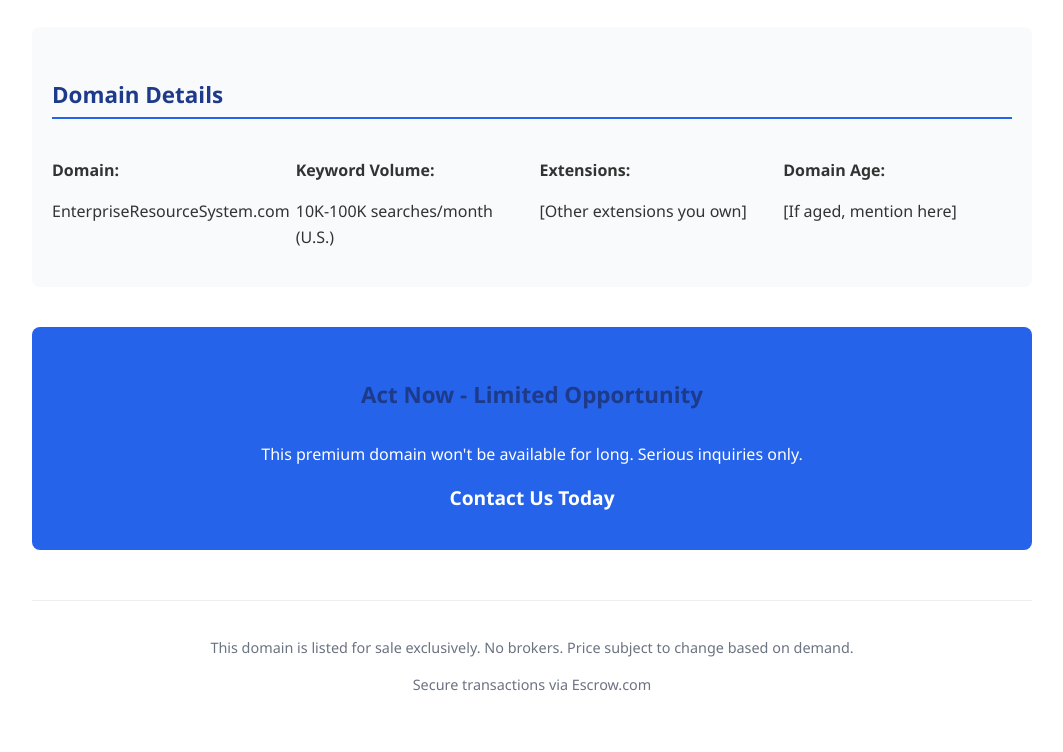
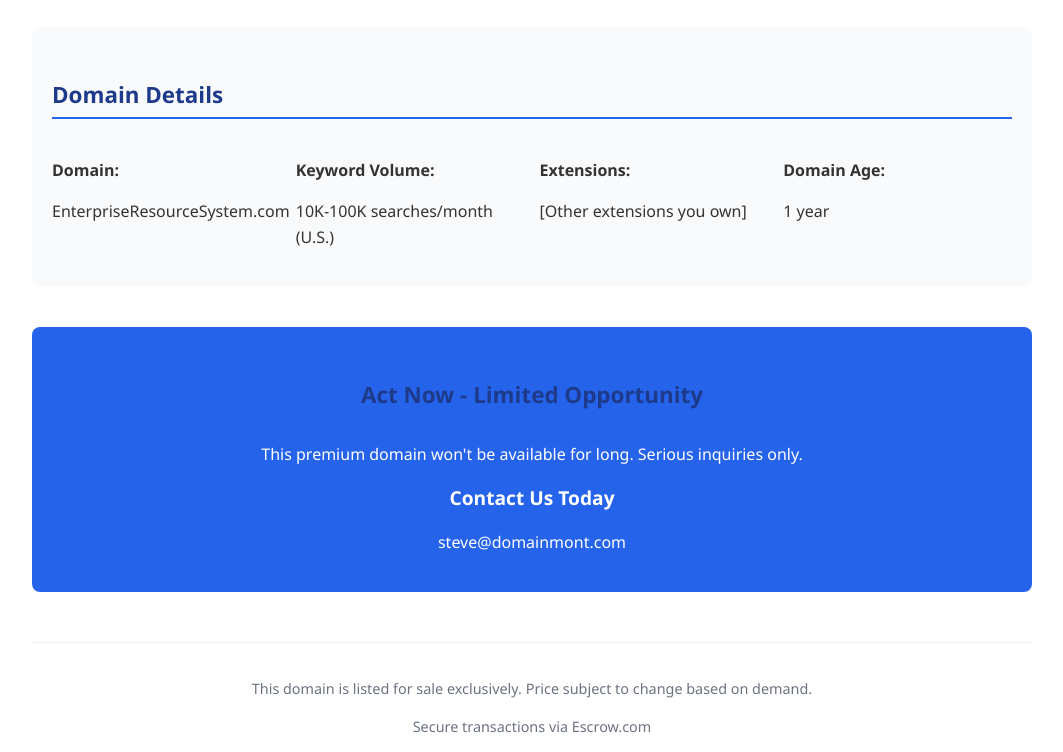
Before and after one commit to kukatinga/erp, a plain HTML site: page index.html in a window 1280 px wide. Shown: the part 1149-1901 px from the top of the page, without its empty margins (108-1171 px from the left). Before the commit the page ends 1859 px from the top, so only its background shows below. Drawn offline with Linux system fonts and the light colour scheme.

Commit message:
Update index.html

```diff
--- a/index.html
+++ b/index.html
@@ -163,7 +163,7 @@
             </div>
             <div>
                 <p><strong>Domain Age:</strong></p>
-                <p>[If aged, mention here]</p>
+                <p>1 year </p>
             </div>
         </div>
     </div>
@@ -171,11 +171,12 @@
     <div class="cta">
         <h3>Act Now - Limited Opportunity</h3>
         <p>This premium domain won't be available for long. Serious inquiries only.</p>
-        <p><a href="mailto:your@email.com?subject=Inquiry%20About%20EnterpriseResourceSystem.com">Contact Us Today</a></p>
+        <p><a href="mailto:steve@domainmont.com?subject=Inquiry%20About%20EnterpriseResourceSystem.com">Contact Us Today </a></p>
+        <p>steve@domainmont.com</p>
     </div>
 
     <div class="disclaimer">
-        <p>This domain is listed for sale exclusively. No brokers. Price subject to change based on demand.</p>
+        <p>This domain is listed for sale exclusively. Price subject to change based on demand.</p>
         <p>Secure transactions via Escrow.com</p>
     </div>
 </body>
```
